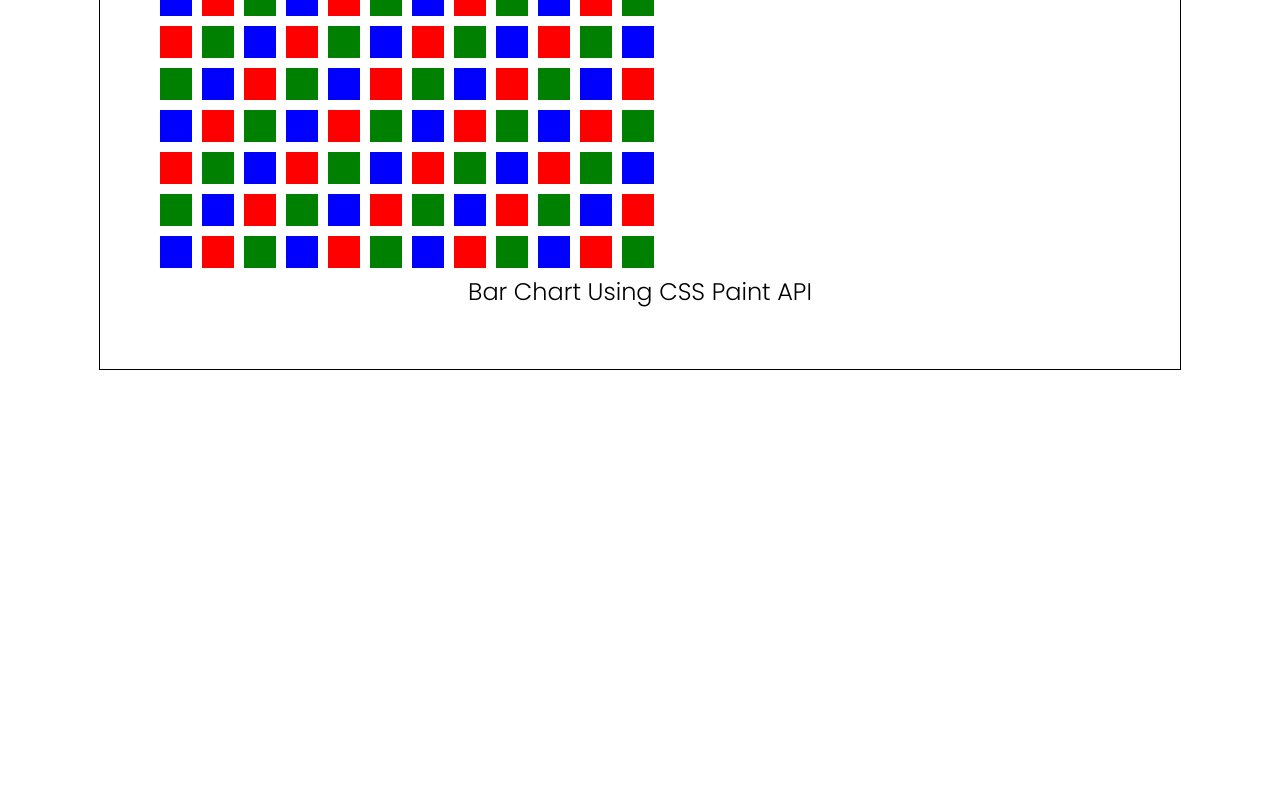
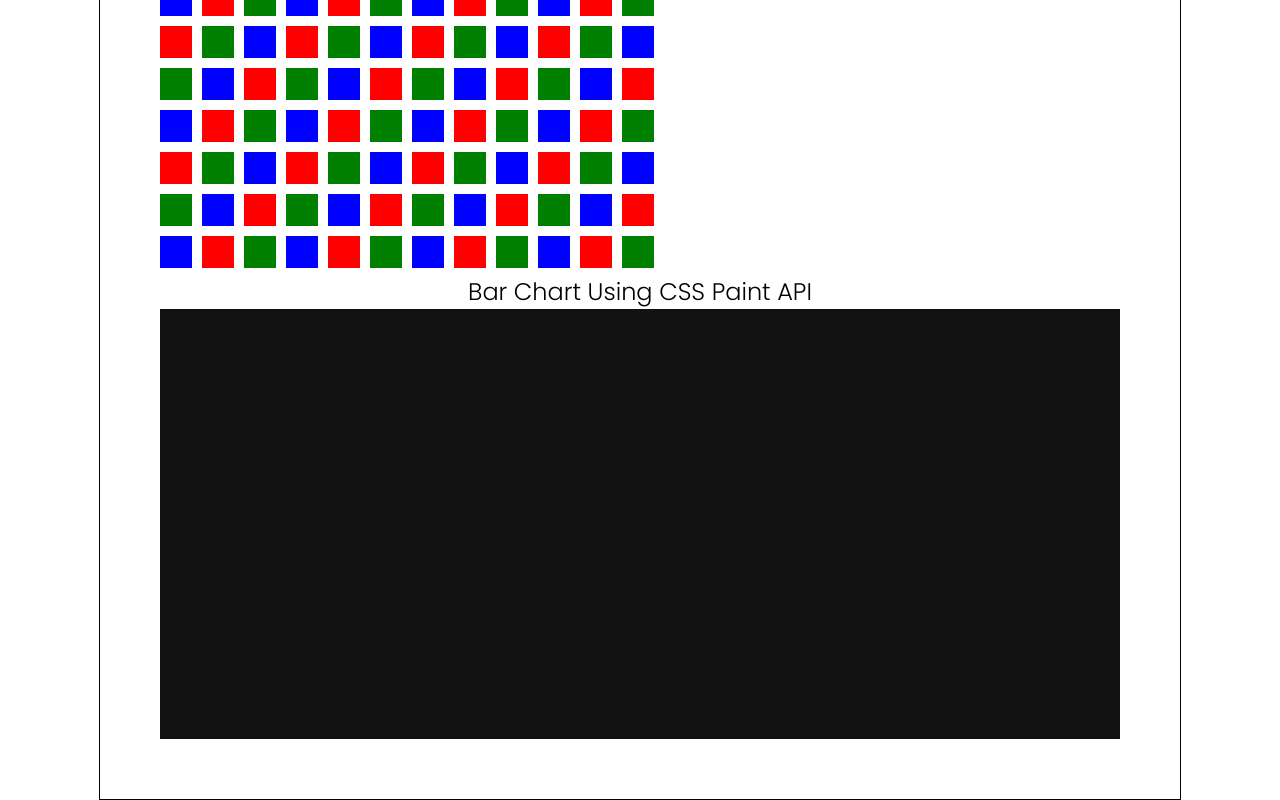
Before and after one commit to MahimaSusan/CSSPaintAPI, a plain HTML site: page demo/index.html in a window 1280 px wide. Shown: the part 837-1637 px from the top of the page. Before the commit the page ends 1207 px from the top, so only its background shows below. Drawn offline with Linux system fonts and the light colour scheme.

Commit message:
bar chat addition try

```diff
--- a/demo/styles/styles.css
+++ b/demo/styles/styles.css
@@ -72,7 +72,7 @@ ul {
   left: 44px;
   top: 42px;
 }
-.bars {
+.barChart {
   height: 700px;
   max-height: 50vh;
   padding: 30px 10px 0;
```
